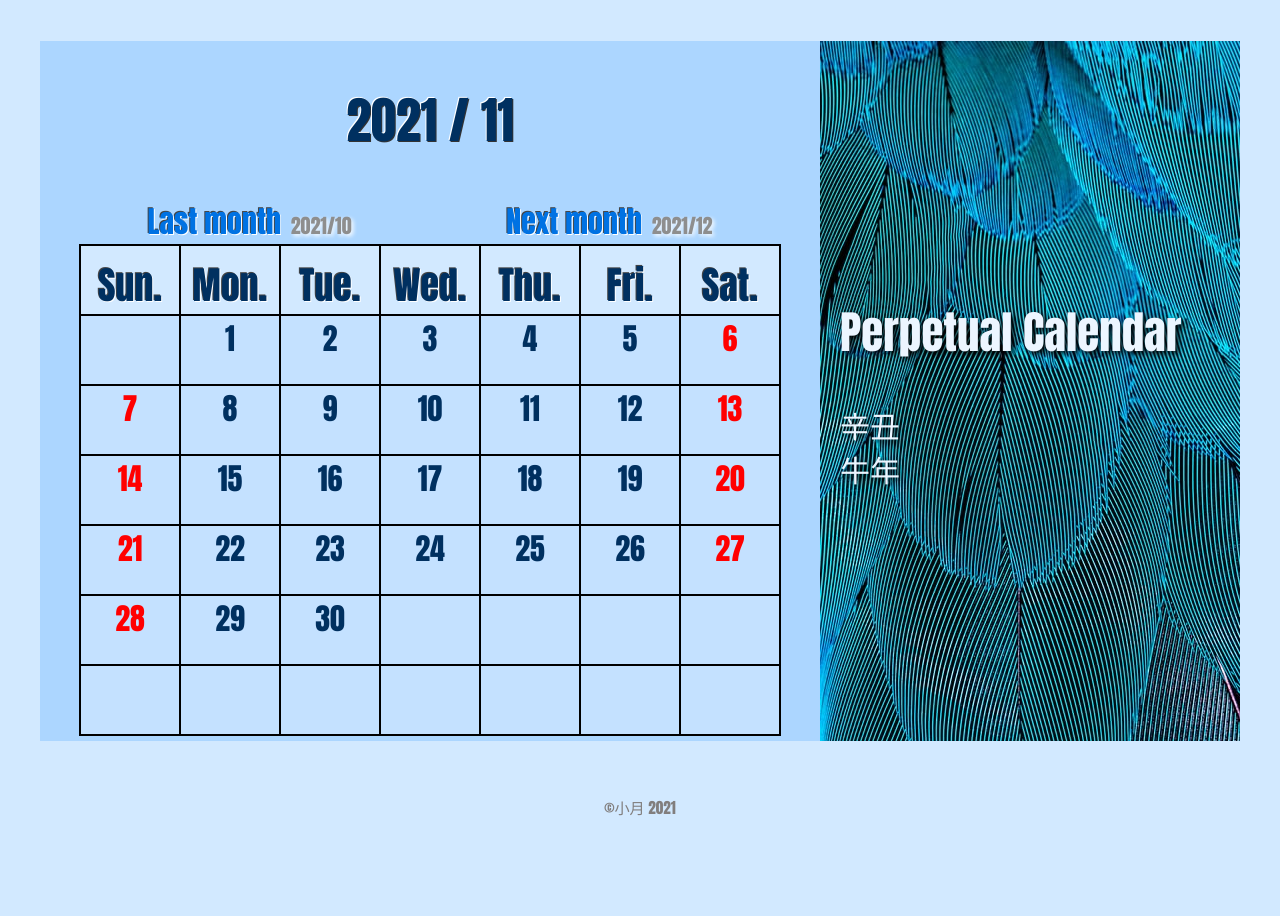
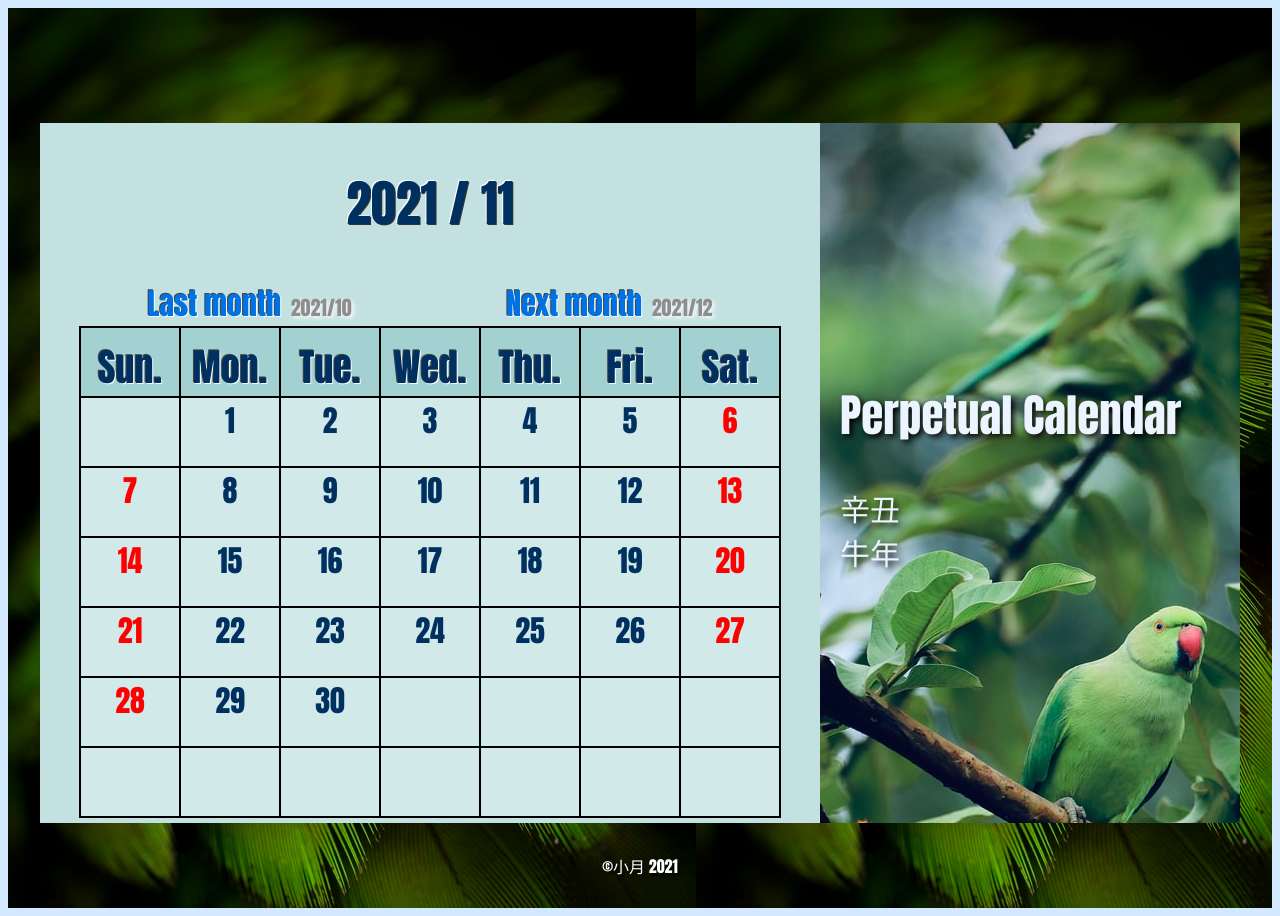
Before and after one commit to mooncactusmoon/calendarByPHP, a PHP site: page /index.php in a window 1280 px wide. Before the commit the page ends 816 px from the top, so only its background shows below. Run offline with PHP 8.4, Linux system fonts and the light colour scheme.

Commit message:
新增許多素材，調整了整體色調:藍->綠

```diff
--- a/index.php
+++ b/index.php
@@ -7,6 +7,10 @@
         box-sizing: border-box;
         font-family: Impact,Comic Sans MS,'monospace';
         background-color: #D2E9FF;
+    }
+    body{
+        background: url('./image/f02.jpg');
+
     }
     .div1{
         width: 702px;
@@ -19,6 +23,7 @@
         align-content: start;
         border: 1px solid black;
         color: 	#003060;
+
     }
     .cell{
         width: 100px;
@@ -27,13 +32,13 @@
         display: inline-block;
         font-size: 30px;
         text-align: center;
-        background-color: #C4E1FF;
+        background-color: #D1E9E9;
     }
     .cell:hover{
         background-color: #FFEBCD;
     }
     .weeks{
-        background-color:#D2E9FF;
+        background-color:#A3D1D1;
         font-size: 38px;
         padding-top: 10px;
         width: 100px;
@@ -55,7 +60,7 @@
     .div-title{
         text-align: center;
         font-size: 30px;
-        background-color: #ACD6FF;
+        background:none;
     }
     .div-title>h1{
         background: none;
@@ -65,15 +70,17 @@
     a>span{
         font-size: 20px;
         color : #8E8E8E;
-        background-color: #ACD6FF;
+        background:none;
         text-shadow: white 0.1em 0.1em 0.2em;
     }
-    .main{
+    main{
         display: flex;
         width: 1200px;
+        padding-top: 100px;
         margin: auto;
         flex-wrap: wrap;
         height: 900px;
+        background: none;
     }
     .section{
         flex-basis: 65%;
@@ -82,15 +89,18 @@
         padding-bottom: 30px;
         margin: auto;
         color: 	#003060;
-        background-color: #ACD6FF;
+
+        background-color: #C4E1E1;
+
     }
+
     .aside{
         color: 	#ECF5FF;
         flex-basis: 35%;
         height: 700px;
         padding: 20px;
         margin: auto;
-        background: url('./image/f01.jpg');
+        background: url('./image/04.jpg') ;
     }
     .aside-year{
         padding-top: 200px;
@@ -106,21 +116,23 @@
     a:link,a:visited,a:hover,a:active {
         color: 	#0072E3;
         text-decoration: none;
-        background-color: #ACD6FF;
+        background:none;
         text-shadow: 1px 1px white, -1px -1px #444;
+
     }
     footer{
     flex-basis: 100%;
     text-align: center;
-    color: rgb(129, 126, 126);
-    font-size: 95%;
+    color: white;
+    font-size: 100%;
     padding-top: 15px;
     padding-bottom: 0px;
-
+    background: none;
+    text-shadow: 0.1em 0.1em 0.2em black;
     }
   </style>
-<body class="main">
-
+<body>
+<main>
 <?php
 /*請在這裹撰寫你的萬年曆程式碼*/
 ?>
@@ -277,5 +289,6 @@ echo "</div>";
 ?>
 </aside>
 <footer>&copy小月 2021</footer>
+</main>
 </body>
 <html>
```
Also changed, not shown: image/02.jpg (added), image/03.jpg (added), image/04.jpg (added), image/05.jpg (added), image/06.jpg (added), image/07.jpg (added), image/08.jpg (added), image/09.jpg (added), image/f02.jpg (added), image/f03.jpg (added).
